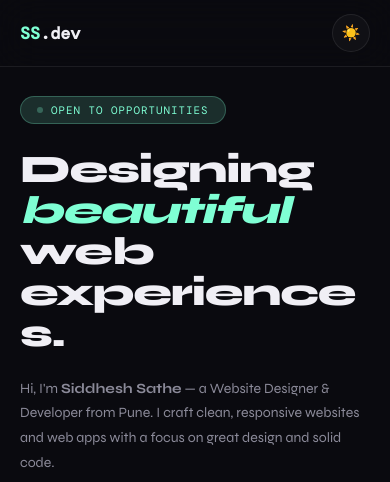
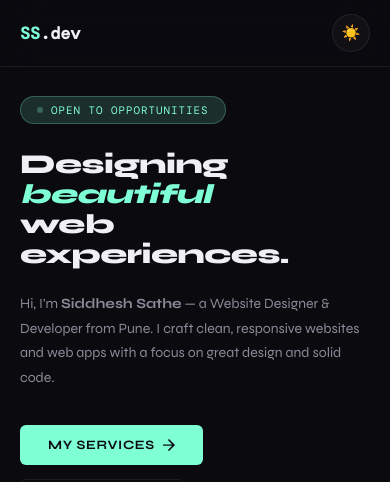
Before and after one commit to SiddheshSathe21/Main-Portfolio, a plain HTML site: page index.html in a window 390 px wide. Shown: the top 482 px of the page. Drawn offline with nearby package versions, Linux system fonts and the light colour scheme; a web font is replaced by a local one.

Commit message:
Adjust hero title font sizes and styles

```diff
--- a/style.css
+++ b/style.css
@@ -109,8 +109,8 @@ nav {
 }
 @keyframes pulse { 0%, 100% { opacity: 1; } 50% { opacity: 0.25; } }
 .hero-title {
-  font-size: clamp(2.2rem, 5vw, 5rem); font-weight: 800;
-  line-height: 1; letter-spacing: -0.04em; animation: fu 0.7s 0.1s ease both;
+  font-size: clamp(1.6rem, 5vw, 5rem); font-weight: 800;
+  line-height: 1.05; letter-spacing: -0.03em; animation: fu 0.7s 0.1s ease both;
   word-break: break-word; overflow-wrap: break-word;
 }
 .hero-title em { font-style: italic; color: var(--accent); }
@@ -330,7 +330,7 @@ footer {
   .stats { grid-template-columns: 1fr 1fr; gap: 10px; }
   .frow { grid-template-columns: 1fr; }
   .hero-socials { flex-wrap: wrap; }
-  .hero-title { font-size: clamp(2rem, 10vw, 2.8rem); letter-spacing: -0.03em; line-height: 1.05; }
+ .hero-title { font-size: clamp(1.5rem, 7vw, 2.2rem); letter-spacing: -0.02em; line-height: 1.1; }
   .hero-sub { font-size: 0.88rem; max-width: 100%; }
   #hero { overflow: hidden; }
   .glow { display: none; }
```
